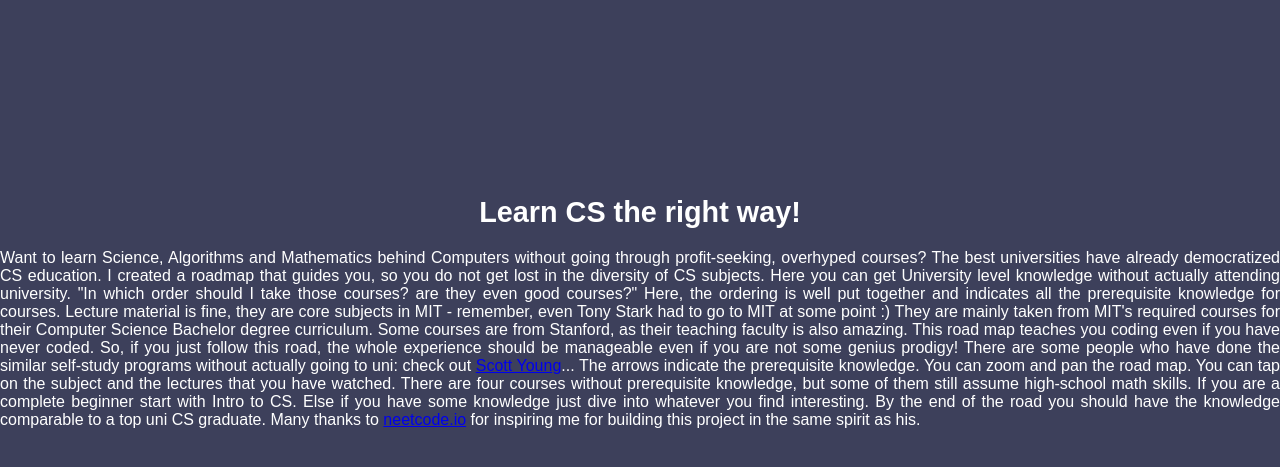
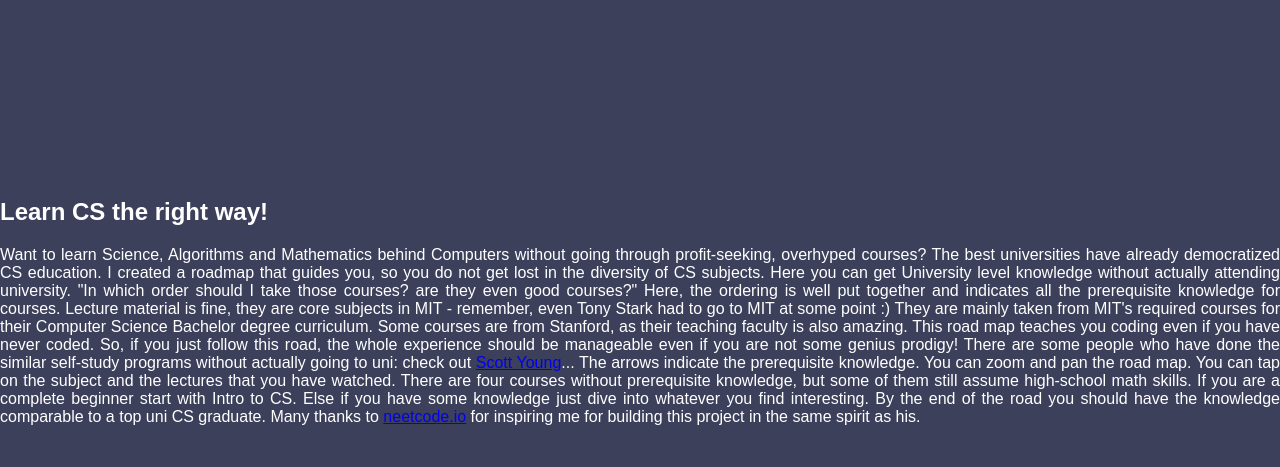
Before and after one commit to Iamdachi/roadToCS, a Flask app: page /about in a window 1280 px wide. Shown: the part 157-624 px from the top of the page. Run offline with Flask 3, Linux system fonts and the light colour scheme; the visitor is signed in with stand-in values (Sample User, id 1).

Commit message:
about adjusting2

```diff
--- a/static/styles.css
+++ b/static/styles.css
@@ -153,7 +153,7 @@ p a {
     width: 100%;
 }
 
-#about-content h2 {
+#about-content p h2 {
     text-align: center;
     margin-bottom: 20px;
     font-size: 1.8rem;
```
